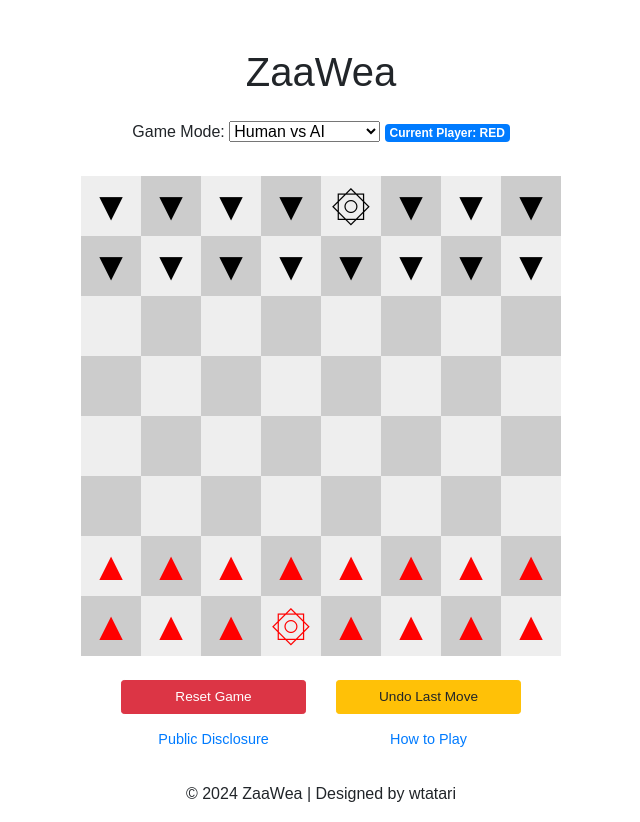
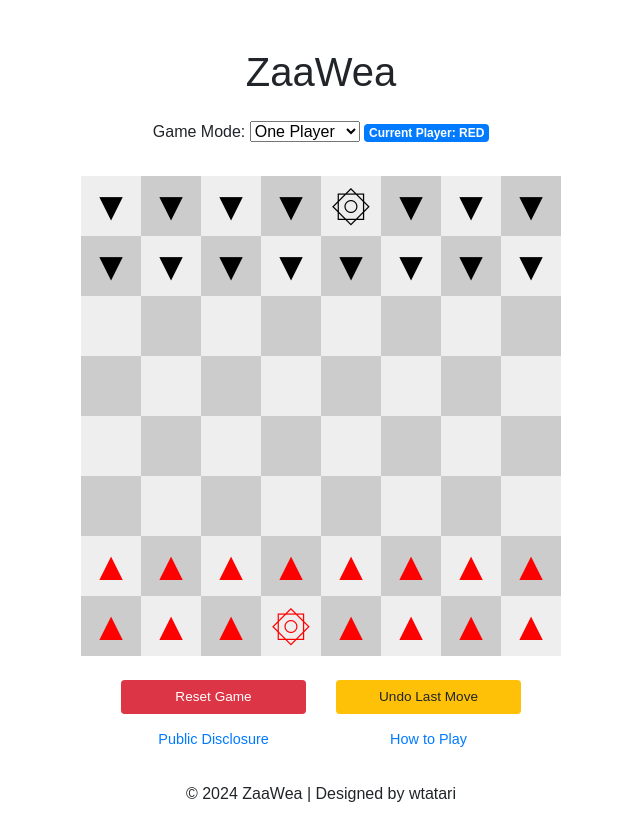
Before and after one commit to wtatari/Zaawea, a website with bundled scripts: page index.html in a window 1280 px wide. Shown: the whole page, without its empty margins (319-959 px from the left). Built offline with nearby package versions, Linux system fonts and the light colour scheme.

Commit message:
Ai to Player name change

```diff
--- a/index.html
+++ b/index.html
@@ -13,8 +13,8 @@
         <!-- Add this somewhere in your HTML file -->
 <label for="mode-select">Game Mode:</label>
 <select id="mode-select">
-    <option value="human-vs-ai">Human vs AI</option>
-    <option value="human-vs-human">Human vs Human</option>
+    <option value="human-vs-ai">One Player</option>
+    <option value="human-vs-human">Two Players</option>
 </select>
 
         <div id="current-player" class="badge badge-primary">RED</div>
```
